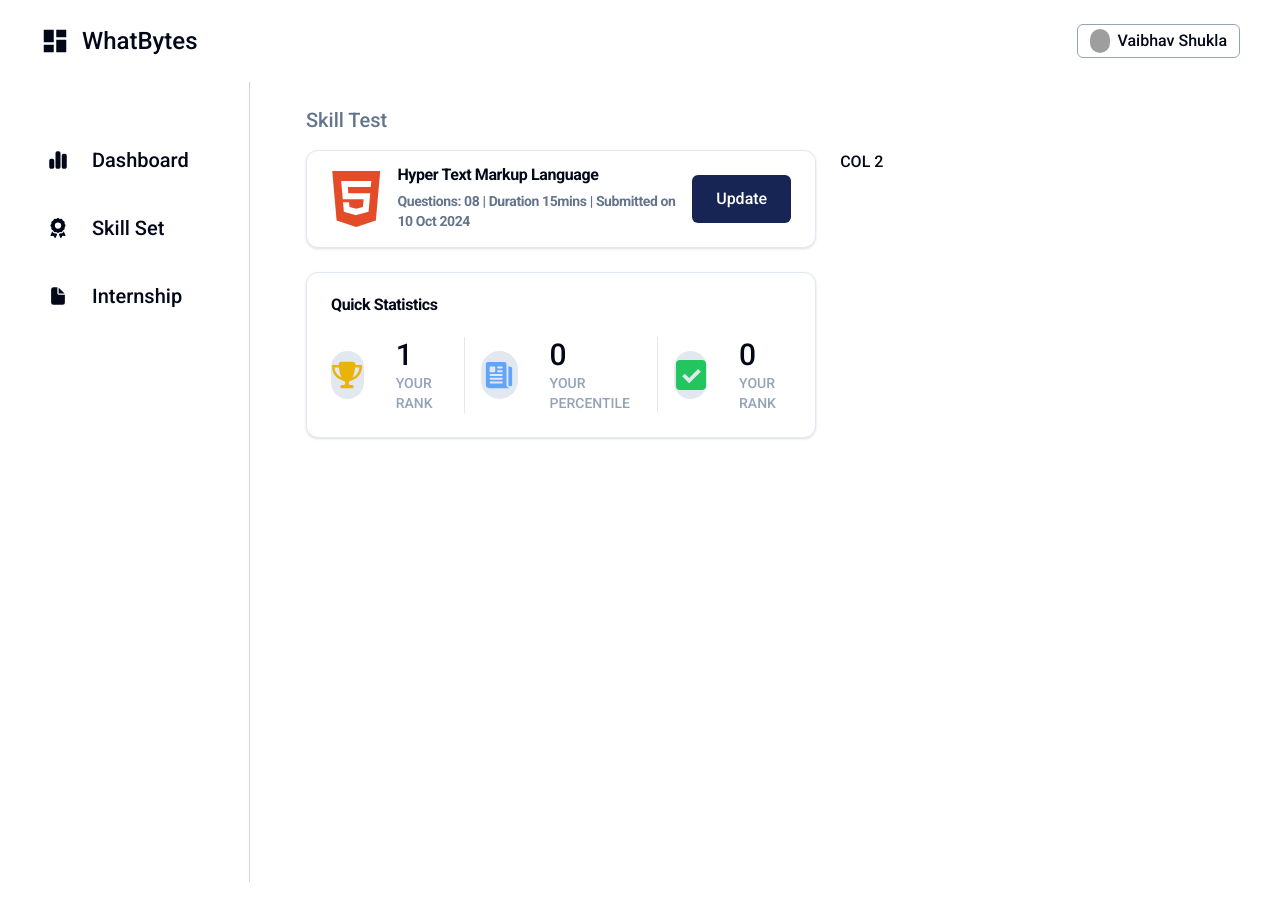
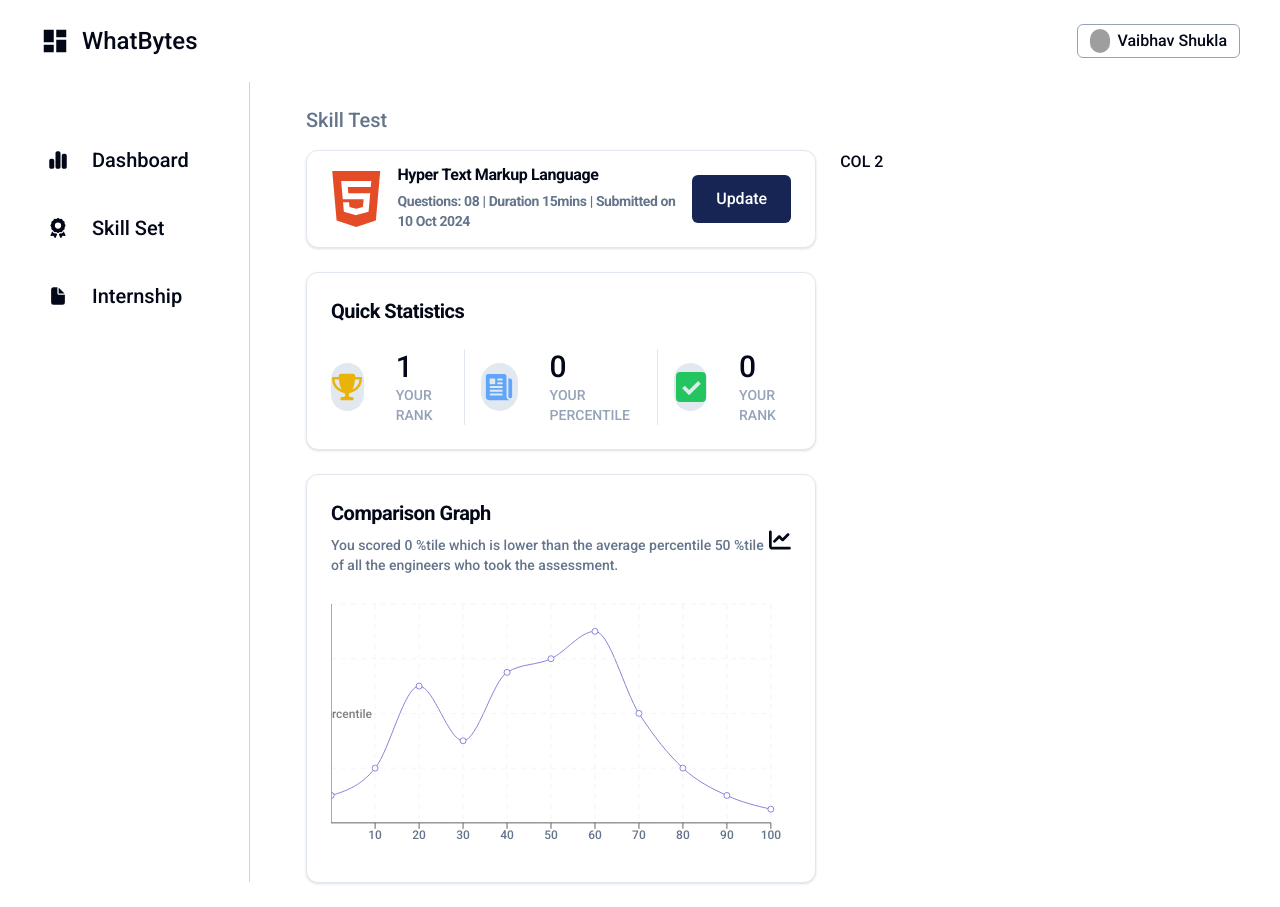
Before and after one commit to mvaibhav77/whatbytes-assignment, a Next.js app: page / in a window 1280 px wide. Before the commit the page ends 882 px from the top, so only its background shows below. Built offline with nearby package versions, Linux system fonts and the light colour scheme; grey boxes are pictures that could not be loaded.

Commit message:
Comparison Chart added

```diff
--- a/src/app/page.tsx
+++ b/src/app/page.tsx
@@ -1,3 +1,4 @@
+import ComparisonGraph from "@/components/ComparisonGraph";
 import PageHeader from "@/components/PageHeader";
 import QuickStatistics from "@/components/QuickStatistics";
 import UpdateCard from "@/components/UpdateCard";
@@ -13,6 +14,7 @@
         <div className="col-1 flex-1 flex flex-col gap-6">
           <UpdateCard />
           <QuickStatistics />
+          <ComparisonGraph />
         </div>
         <div className="col-2 flex-1">COL 2</div>
       </div>
--- /dev/null
+++ b/src/components/ComparisonGraph.tsx
@@ -0,0 +1,98 @@
+"use client";
+
+import React from "react";
+import { ChartContainer } from "./ui/chart";
+import {
+  CartesianGrid,
+  Line,
+  LineChart,
+  ReferenceLine,
+  Tooltip,
+  XAxis,
+} from "recharts";
+import {
+  Card,
+  CardContent,
+  CardDescription,
+  CardHeader,
+  CardTitle,
+} from "./ui/card";
+import { useFormContext } from "@/context/FormContext";
+import { FaChartLine } from "react-icons/fa6";
+
+const data = [
+  { percentile: 0, numberOfStudents: 10 },
+  { percentile: 10, numberOfStudents: 20 },
+  { percentile: 20, numberOfStudents: 50 },
+  { percentile: 30, numberOfStudents: 30 },
+  { percentile: 40, numberOfStudents: 55 },
+  {
+    percentile: 50,
+    numberOfStudents: 60,
+  },
+  { percentile: 60, numberOfStudents: 70 },
+  { percentile: 70, numberOfStudents: 40 },
+  {
+    percentile: 80,
+    numberOfStudents: 20,
+  },
+  {
+    percentile: 90,
+    numberOfStudents: 10,
+  },
+  {
+    percentile: 100,
+    numberOfStudents: 5,
+  },
+];
+
+const ComparisonGraph = () => {
+  const {
+    state: { percentile },
+  } = useFormContext();
+  const chartConfig = {};
+
+  // calculate avg percentile from data
+  const avgPercentile =
+    data.reduce((acc, curr) => acc + curr.percentile, 0) / data.length;
+
+  return (
+    <Card>
+      <CardHeader className="flex flex-row items-center justify-between">
+        <div className="header flex flex-col gap-2">
+          <CardTitle className="text-xl">Comparison Graph</CardTitle>
+          <CardDescription>
+            You scored {percentile} %tile which is{" "}
+            {percentile > avgPercentile ? "higher" : "lower"} than the average
+            percentile {avgPercentile} %tile of all the engineers who took the
+            assessment.
+          </CardDescription>
+        </div>
+        <FaChartLine className="text-4xl" />
+      </CardHeader>
+      <CardContent>
+        <ChartContainer config={chartConfig} className="min-h-[200px] w-full">
+          <LineChart
+            width={600}
+            height={300}
+            data={data}
+            margin={{ top: 5, right: 20, bottom: 5, left: 0 }}
+          >
+            <Line type="monotone" dataKey="numberOfStudents" stroke="#8884d8" />
+            <CartesianGrid stroke="#ccc" strokeDasharray="5 5" />
+            <ReferenceLine
+              x={Number(percentile)}
+              stroke="gray"
+              label="Your Percentile"
+            />
+
+            <XAxis dataKey="percentile" baseFrequency={25} />
+            <Tooltip />
+          </LineChart>
+        </ChartContainer>
+      </CardContent>
+    </Card>
+  );
+};
+
+export default ComparisonGraph;
--- a/src/components/QuickStatistics.tsx
+++ b/src/components/QuickStatistics.tsx
@@ -15,7 +15,7 @@
   return (
     <Card>
       <CardHeader>
-        <CardTitle>Quick Statistics</CardTitle>
+        <CardTitle className="text-xl">Quick Statistics</CardTitle>
       </CardHeader>
       <CardContent className="flex gap-4 justify-between">
         <div className="rank flex md:gap-8 gap-4 items-center">
```
